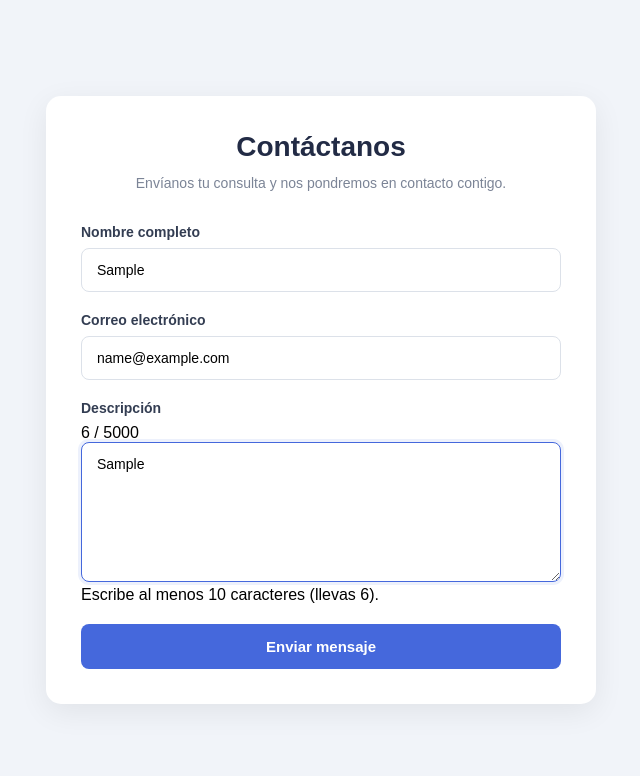
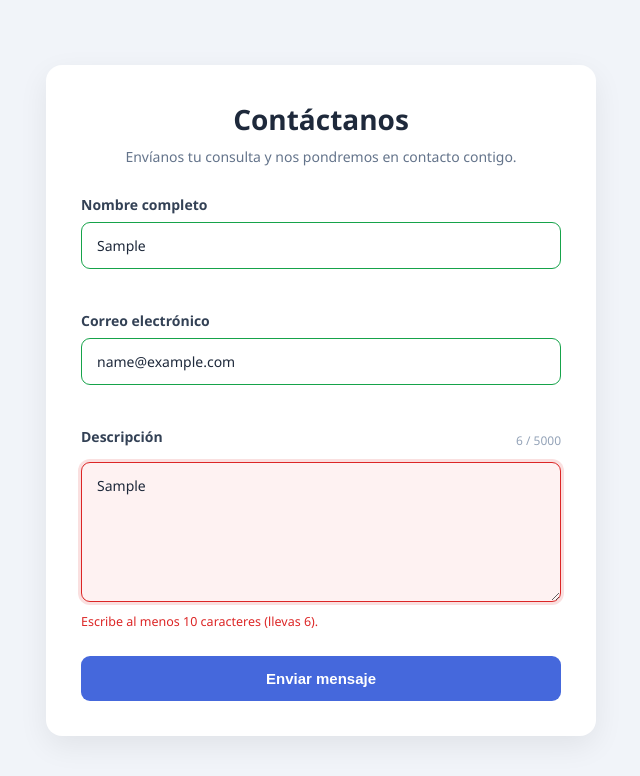
Before and after one commit to Jessica1rivas/formulario-googel, a plain HTML site: page index.html in a window 1280 px wide. Both pictures are taken after typing "Sample", "name@example.com", "Sample" into the empty fields and a click on the button "Enviar mensaje". Shown: the whole page, without its empty margins (319-959 px from the left). Drawn offline with Linux system fonts and the light colour scheme; some packages are replaced by stand-ins of ours; a script that the page names is missing.

Commit message:
Update style.css

```diff
--- a/assets/style.css
+++ b/assets/style.css
@@ -1,4 +1,3 @@
-
 * {
   margin: 0;
   padding: 0;
@@ -6,7 +5,7 @@
 }
 
 body {
-    font-family: Arial, sans-serif;
+  font-family: "Segoe UI", Arial, sans-serif;
   background: #f1f4f9;
   min-height: 100vh;
   display: flex;
@@ -23,23 +22,23 @@ body {
 .formulario {
   background: #ffffff;
   padding: 35px;
-    border-radius: 15px;
-    box-shadow: 0 8px 30px #00000012;
+  border-radius: 16px;
+  box-shadow: 0 10px 30px rgba(0, 0, 0, 0.07);
 }
 
 .encabezado {
   text-align: center;
-    margin-bottom: 30px;
+  margin-bottom: 28px;
 }
 
 .encabezado h1 {
-    color: #222b45;
+  color: #1e293b;
   font-size: 28px;
-    margin-bottom: 10px;
+  margin-bottom: 8px;
 }
 
 .encabezado p {
-    color: #7b8496;
+  color: #64748b;
   font-size: 14px;
   line-height: 1.5;
 }
@@ -48,30 +47,51 @@ body {
   margin-bottom: 20px;
 }
 
+.label-fila {
+  display: flex;
+  justify-content: space-between;
+  align-items: center;
+  margin-bottom: 8px;
+}
+
+.label-fila label {
+  margin-bottom: 0;
+}
+
 .campo label {
   display: block;
-    color: #333d52;
+  color: #334155;
   font-size: 14px;
   font-weight: 600;
   margin-bottom: 8px;
+}
+
+.contador {
+  font-size: 12px;
+  color: #94a3b8;
 }
 
 .campo input,
 .campo textarea {
   width: 100%;
   padding: 13px 15px;
-    border: 1px solid #dce1e9;
-    border-radius: 8px;
+  border: 1.5px solid #cbd5e1;
+  border-radius: 9px;
   outline: none;
   font-size: 14px;
   font-family: inherit;
-    transition: 0.3s;
+  color: #1e293b;
+  background: #ffffff;
+  transition:
+    border-color 0.25s,
+    box-shadow 0.25s,
+    background-color 0.25s;
 }
 
 .campo input:focus,
 .campo textarea:focus {
   border-color: #4568dc;
-    box-shadow: 0 0 0 3px #4568dc18;
+  box-shadow: 0 0 0 3px rgba(69, 104, 220, 0.14);
 }
 
 .campo textarea {
@@ -79,46 +99,70 @@ body {
   resize: vertical;
 }
 
-button {
+/* Estados de validación en tiempo real */
+.campo.invalido input,
+.campo.invalido textarea {
+  border-color: #dc2626;
+  background-color: #fef2f2;
+}
+
+.campo.invalido input:focus,
+.campo.invalido textarea:focus {
+  box-shadow: 0 0 0 3px rgba(220, 38, 38, 0.14);
+}
+
+.campo.valido input,
+.campo.valido textarea {
+  border-color: #16a34a;
+}
+
+.mensaje-error {
+  display: block;
+  color: #dc2626;
+  font-size: 12.5px;
+  font-weight: 500;
+  margin-top: 6px;
+  min-height: 16px;
+}
+
+button[type="submit"] {
   width: 100%;
   padding: 14px;
   background: #4568dc;
-    color: white;
+  color: #ffffff;
   border: none;
-    border-radius: 8px;
+  border-radius: 9px;
   font-size: 15px;
-    font-weight: bold;
+  font-weight: 600;
   cursor: pointer;
-    transition: 0.3s;
+  transition:
+    background-color 0.25s,
+    transform 0.1s;
+  margin-top: 6px;
 }
 
-button:hover {
+button[type="submit"]:hover {
   background: #3453bd;
 }
 
-button:disabled {
-    opacity: 0.6;
-    cursor: not-allowed;
+button[type="submit"]:active {
+  transform: scale(0.99);
 }
 
-#estadoMensaje {
-    margin-top: 15px;
-    text-align: center;
-    font-size: 14px;
-    line-height: 1.5;
-}
-
-#estadoMensaje.exito {
-    color: #16834a;
-}
-
-#estadoMensaje.error {
-    color: #d32f2f;
+button[type="submit"]:disabled {
+  opacity: 0.65;
+  cursor: not-allowed;
 }
 
 .campo-oculto {
   position: absolute;
   left: -9999px;
+}
+
+/* Personalización suave del modal SweetAlert2 */
+.swal2-popup {
+  border-radius: 16px !important;
+  font-family: "Segoe UI", Arial, sans-serif !important;
 }
 
 @media (max-width: 500px) {
```
Lines whose indentation alone changed are shown as unchanged.
